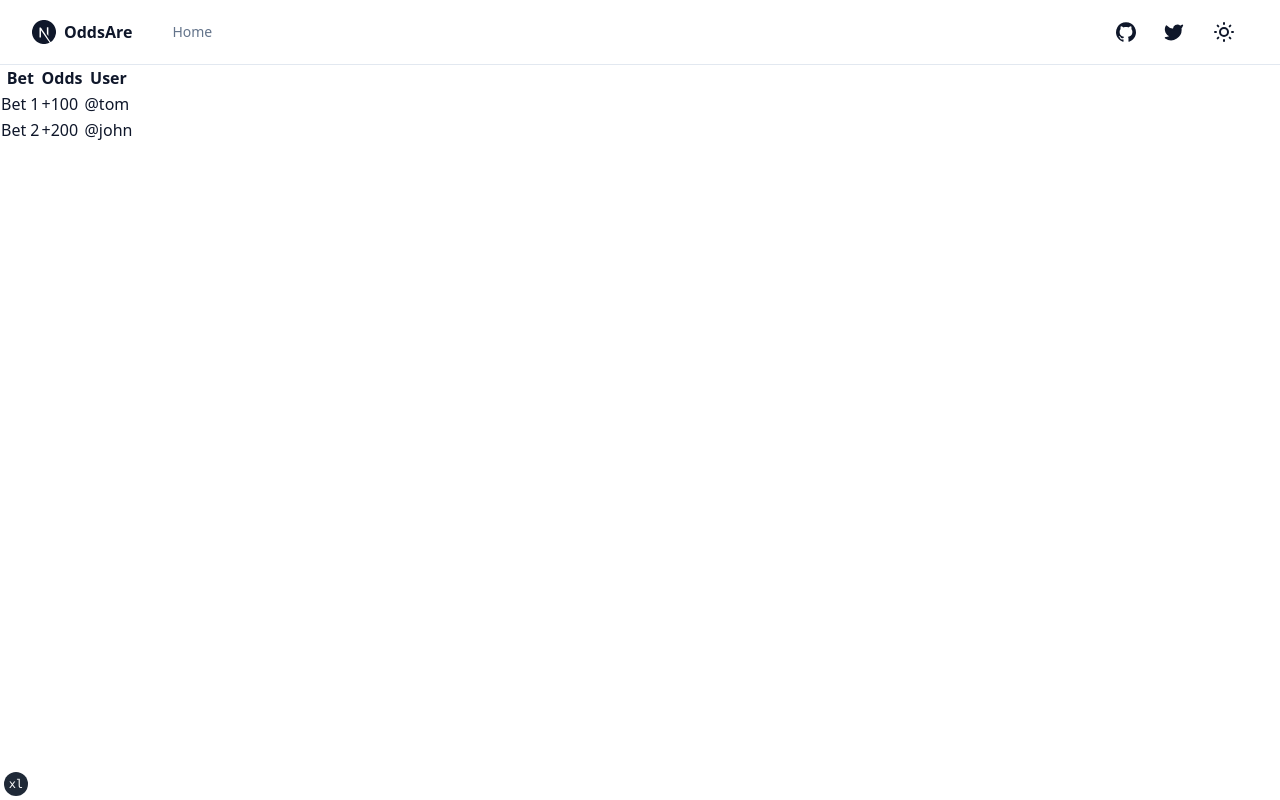
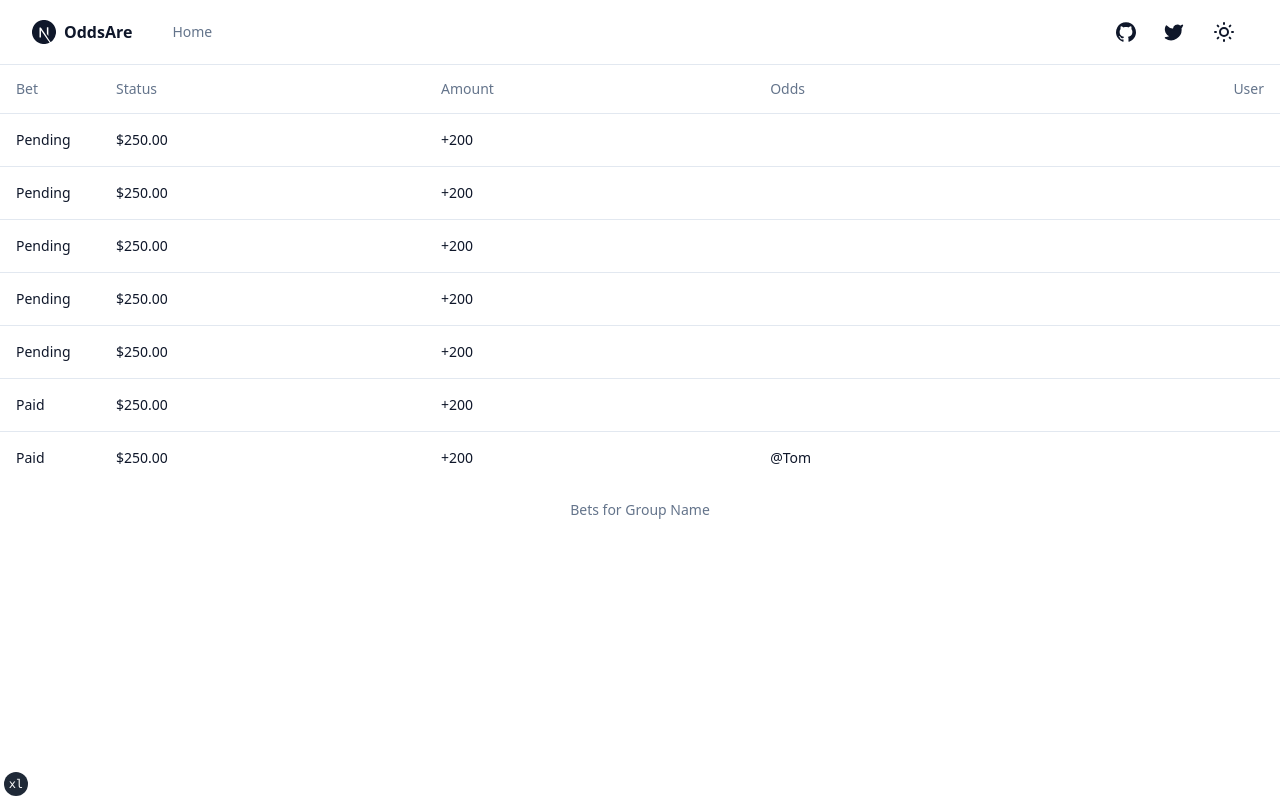
Before and after one commit to thomaslawless/odds-are-nextJS13, a Next.js app: page /groups/1 in a window 1280 px wide. Built offline with nearby package versions, Linux system fonts and the light colour scheme.

Commit message:
Tables listing for bets - for now

```diff
--- a/app/groups/[id]/page.tsx
+++ b/app/groups/[id]/page.tsx
@@ -1,23 +1,88 @@
+import {
+  Table,
+  TableBody,
+  TableCaption,
+  TableCell,
+  TableHead,
+  TableHeader,
+  TableRow,
+} from "@/components/ui/table"
+
+const bets = [
+  {
+    bet: "This is Bet Number One",
+    status: "Pending",
+    betAmount: "$250.00",
+    odds: "+200",
+    User: "@Tom",
+  },
+  {
+    bet: "This is Bet Number One",
+    status: "Pending",
+    betAmount: "$250.00",
+    odds: "+200",
+    User: "@Tom",
+  },
+  {
+    bet: "This is Bet Number One",
+    status: "Pending",
+    betAmount: "$250.00",
+    odds: "+200",
+    User: "@Tom",
+  },
+  {
+    bet: "This is Bet Number One",
+    status: "Pending",
+    betAmount: "$250.00",
+    odds: "+200",
+    User: "@Tom",
+  },
+  {
+    bet: "This is Bet Number One",
+    status: "Pending",
+    betAmount: "$250.00",
+    odds: "+200",
+    User: "@Tom",
+  },
+  {
+    bet: "INV001",
+    status: "Paid",
+    betAmount: "$250.00",
+    odds: "+200",
+    User: "@Tom",
+  },
+  {
+    bet: "INV001",
+    status: "Paid",
+    betAmount: "$250.00",
+    odds: "+200",
+    user: "@Tom",
+  },
+]
+
 export default function Page() {
   return (
-    <div>
-      <table>
-  <tr>
-    <th>Bet</th>
-    <th>Odds</th>
-    <th>User</th>
-  </tr>
-  <tr>
-    <td>Bet 1</td>
-    <td>+100</td>
-    <td>@tom</td>
-  </tr>
-  <tr>
-    <td>Bet 2</td>
-    <td>+200</td>
-    <td>@john</td>
-  </tr>
-</table>
-    </div>
+    <Table>
+      <TableCaption>Bets for Group Name</TableCaption>
+      <TableHeader>
+        <TableRow>
+          <TableHead className="w-[100px]">Bet</TableHead>
+          <TableHead>Status</TableHead>
+          <TableHead>Amount</TableHead>
+          <TableHead>Odds</TableHead>
+          <TableHead className="text-right">User</TableHead>
+        </TableRow>
+      </TableHeader>
+      <TableBody>
+        {bets.map((bets) => (
+          <TableRow key={bets.bet}>
+            <TableCell>{bets.status}</TableCell>
+            <TableCell>{bets.betAmount}</TableCell>
+            <TableCell>{bets.odds}</TableCell>
+            <TableCell>{bets.user}</TableCell>
+          </TableRow>
+        ))}
+      </TableBody>
+    </Table>
   )
 }
```
